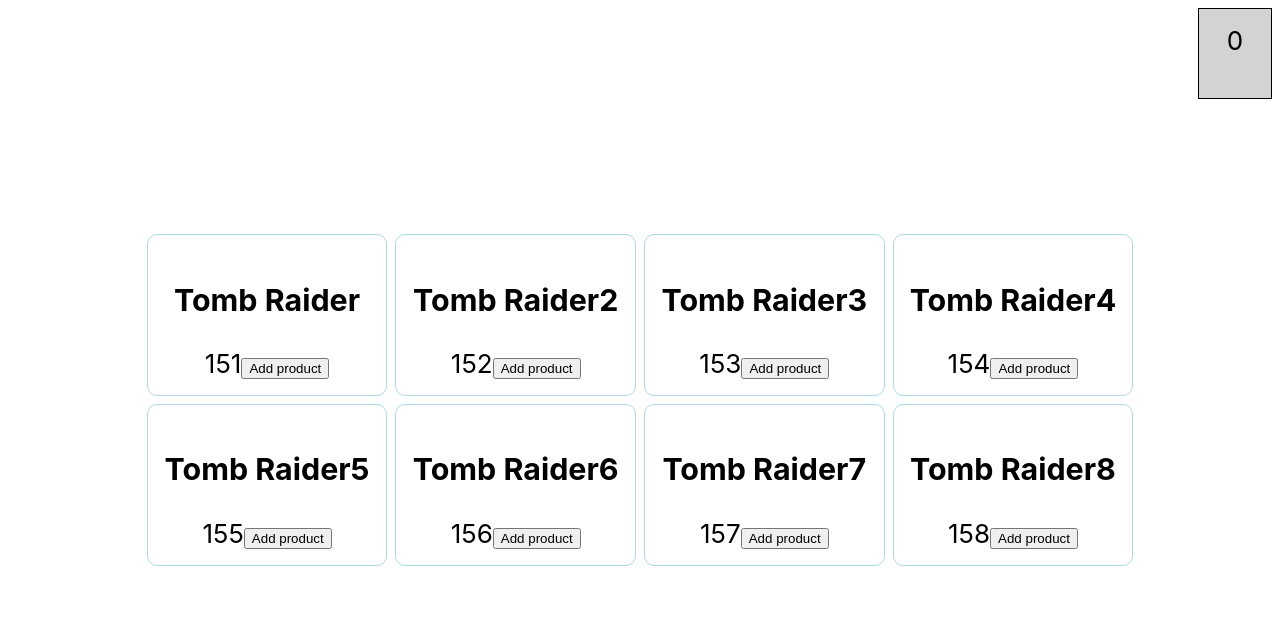
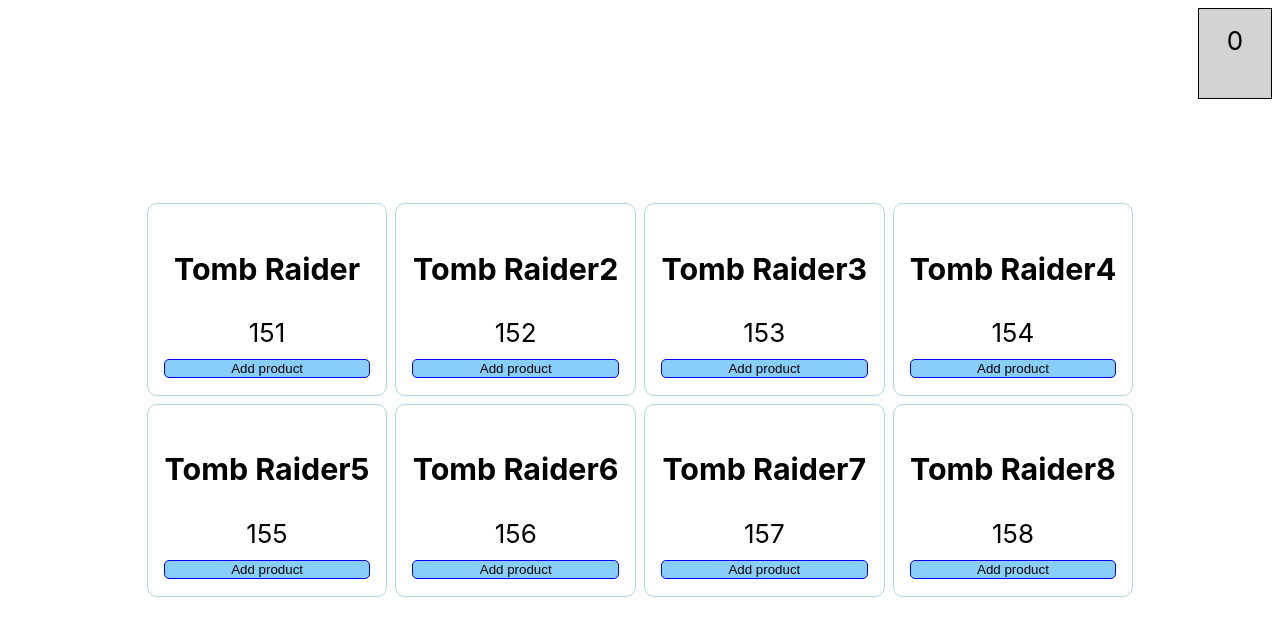
Before and after one commit to jabmat/redux-shop-mj, a React (Create React App) app: page / in a window 1280 px wide. Shown: the top 636 px of the page. Built offline with nearby package versions, Linux system fonts and the light colour scheme.

Commit message:
added key to Shop

```diff
--- a/src/features/cart/Product.tsx
+++ b/src/features/cart/Product.tsx
@@ -23,6 +23,7 @@ export function Product(product: ProductPros) {
 			<h3>{product.name}</h3>
 			<span className="product-price">{product.price}</span>
 			<button
+				className="product-btn"
 				onClick={() => {
 					dispatch(addItem(item));
 				}}>
--- a/src/features/cart/Shop.tsx
+++ b/src/features/cart/Shop.tsx
@@ -3,9 +3,8 @@
 import { useAppSelector } from '../../app/hooks';
 import { ProductModel, selectProducts } from '../product/productsSlice';
 import { Cart } from './Cart';
-import { Item } from './cartSlice';
+import { Product } from './Product';
 import './Shop.css';
-import { Product } from './Product';
 
 // funkcyjne:
 export function Shop() {
@@ -51,7 +50,12 @@ export function Shop() {
 			{/* mapowanie po products */}
 			<div className="products-list">
 				{products.map((product, key) => (
-					<Product name={product.name} id={product.id} price={product.price} />
+					<Product
+						key={key}
+						name={product.name}
+						id={product.id}
+						price={product.price}
+					/>
 				))}
 			</div>
 		</div>
```
